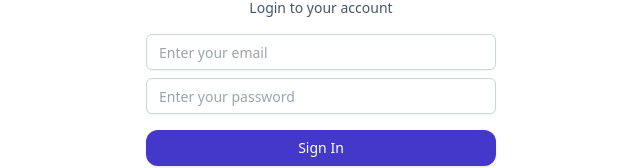
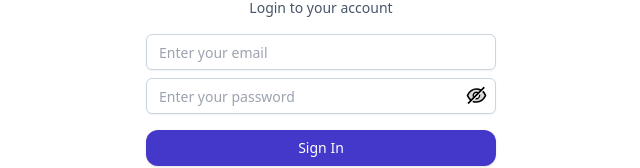
Before and after one commit to msfrzl1/new-indigo-travel, a React (Vite) app: page /sign-in in a window 1280 px wide. Shown: the part 336-504 px from the top of the page, without its empty margins (319-959 px from the left). Built offline with nearby package versions, Linux system fonts and the light colour scheme.

Commit message:
Added HidePassword in InputField password FormSignIn

```diff
--- a/src/components/Fragments/FormSignIn/index.jsx
+++ b/src/components/Fragments/FormSignIn/index.jsx
@@ -1,7 +1,15 @@
+import { useState } from "react";
 import Button from "../../Elements/Button";
 import InputField from "../../Elements/InputField";
+import HidePassword from "../../Elements/HidePassword";
 
 export default function FormSignIn() {
+  const [showPassword, setShowPassword] = useState(false);
+
+  const handleShowPassword = () => {
+    setShowPassword((prevState) => !prevState);
+  };
+
   return (
     <form>
       <div className="grid gap-4">
@@ -11,11 +19,17 @@ export default function FormSignIn() {
             name={"email"}
             placeholder={"Enter your email"}
           />
-          <InputField
-            type={"password"}
-            name={"password"}
-            placeholder={"Enter your password"}
-          />
+          <div className="relative">
+            <InputField
+              type={showPassword ? "text" : "password"}
+              name={"password"}
+              placeholder={"Enter your password"}
+            />
+            <HidePassword
+              onClick={handleShowPassword}
+              showPassword={showPassword}
+            />
+          </div>
         </div>
         <Button
           type={"submit"}
```
